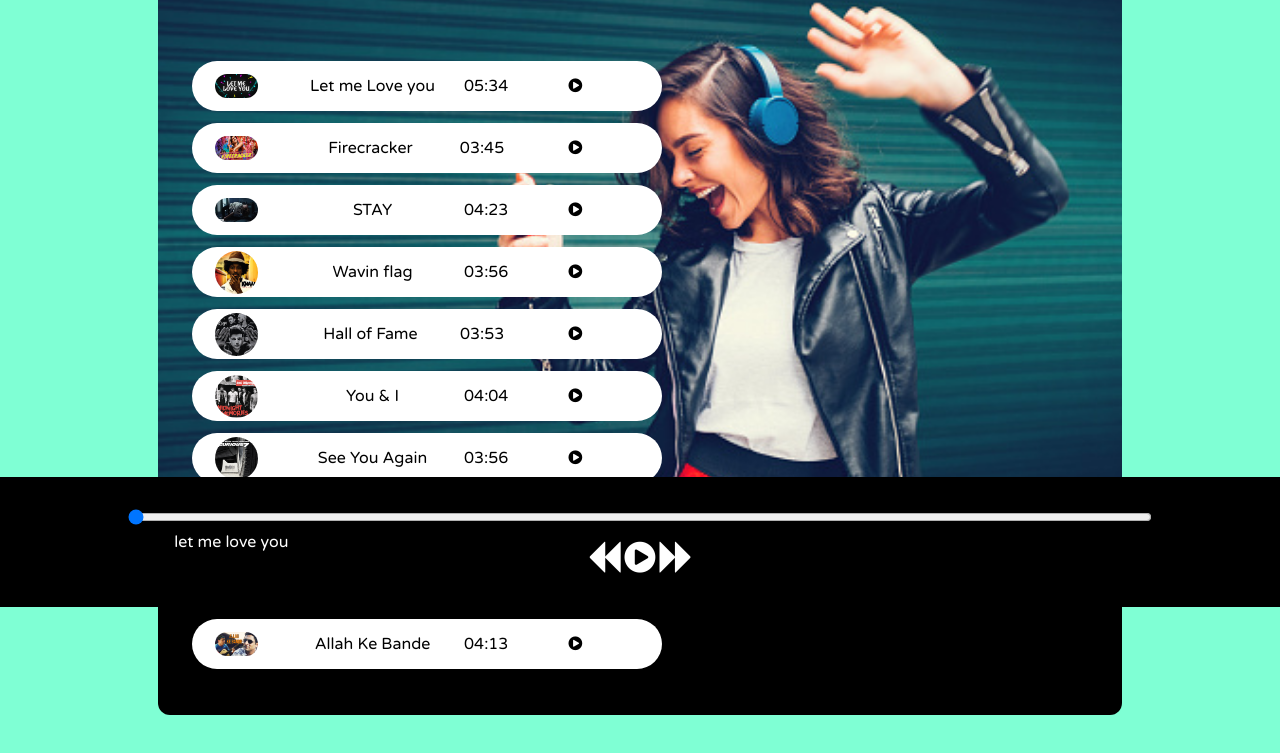
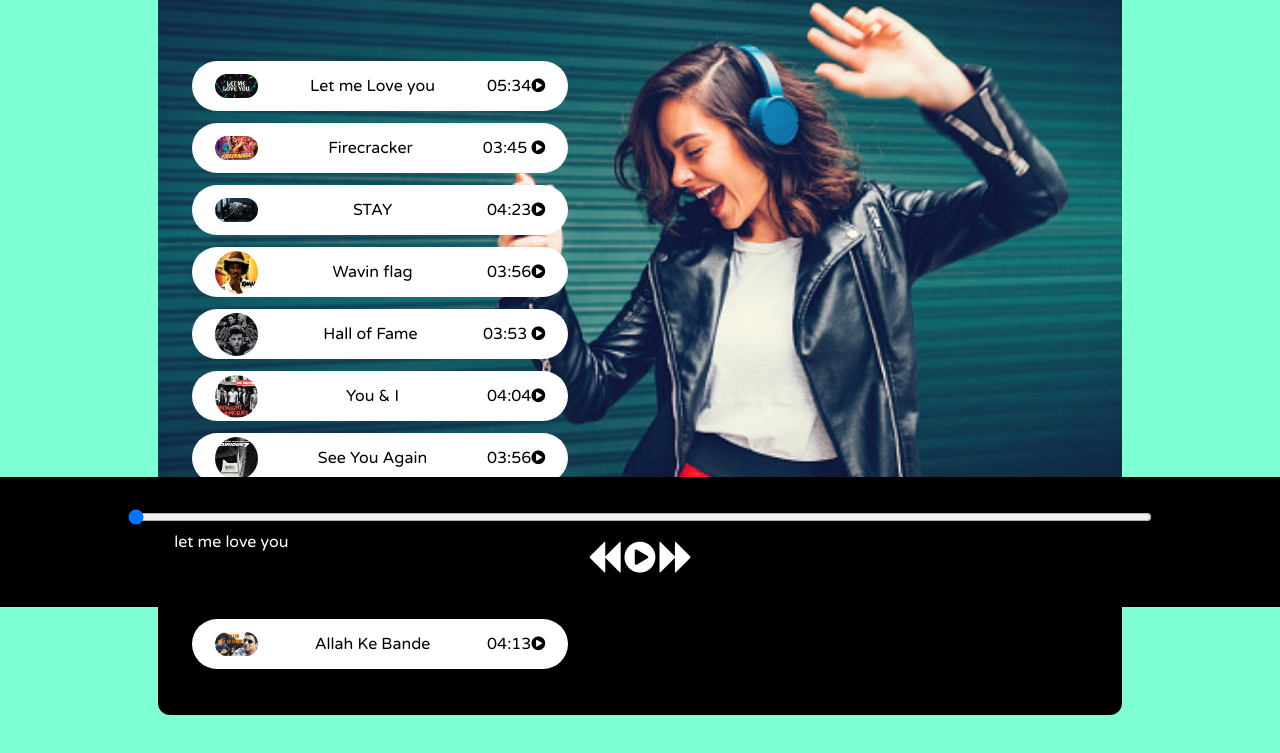
Before and after one commit to adee140299/My-music-app, a plain HTML site: page my music app/index.html in a window 1280 px wide. Shown: the part 193-946 px from the top of the page. Drawn offline with Linux system fonts and the light colour scheme.

Commit message:
Update style.css

```diff
--- a/my music app/style.css
+++ b/my music app/style.css
@@ -89,13 +89,10 @@ nav ul li{
     border-radius: 34px;
 }
 .timestamp{
-    margin-top:10px;
-    margin-right:80px;
+    margin:0 23px;
 }
 
 .timestamp i{
-    margin-top:0;
-    margin-left:60px;
     cursor: pointer;
 }
 
```
